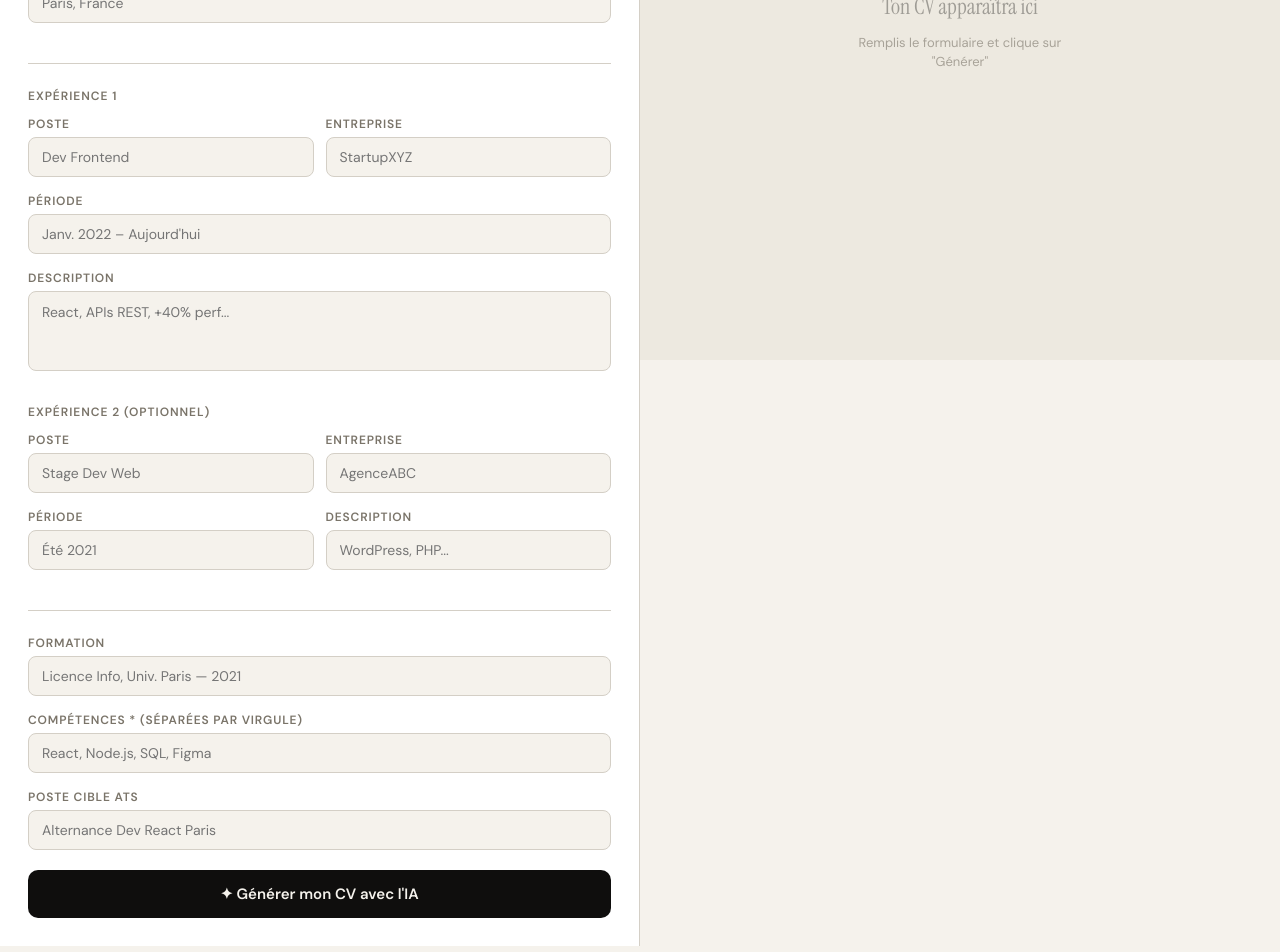
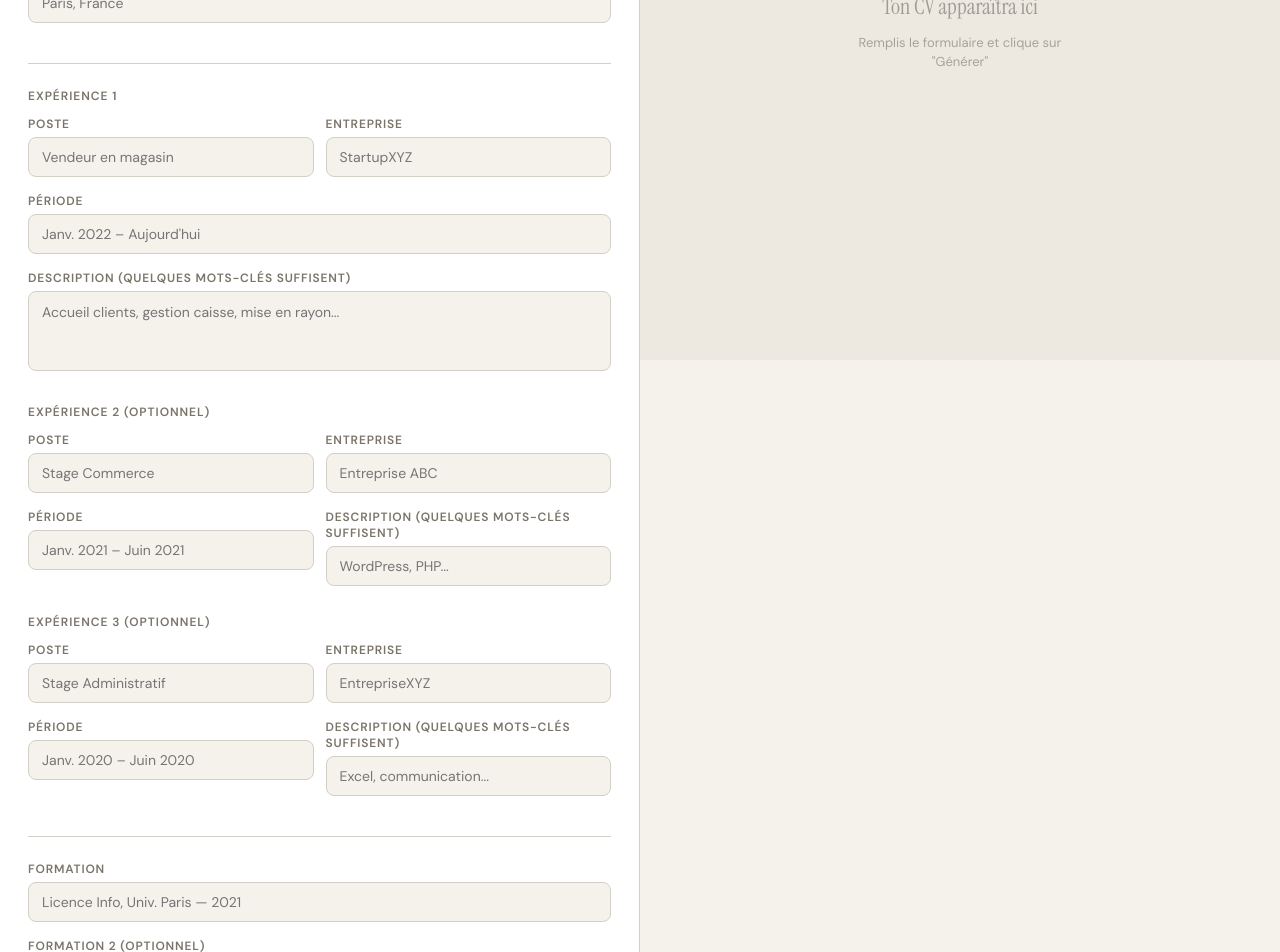
Before and after one commit to EnzoHUBERTHUARD/monolympe, a Next.js app: page / in a window 1280 px wide. Shown: the part 440-1392 px from the top of the page. Built offline with nearby package versions, Linux system fonts and the light colour scheme.

Commit message:
Améliorations formulaire

```diff
--- a/app/components/CVGenerator.jsx
+++ b/app/components/CVGenerator.jsx
@@ -84,8 +84,8 @@ const css = `
     firstName: "", lastName: "", title: "",
     email: "", phone: "", location: "",
     exp1Title: "", exp1Company: "", exp1Dates: "", exp1Desc: "",
-    exp2Title: "", exp2Company: "", exp2Dates: "", exp2Desc: "",
-    education: "", skills: "", targetJob: "",
+    exp2Title: "", exp2Company: "", exp2Dates: "", exp2Desc: "", exp3Title: "", exp3Company: "", exp3Dates: "", exp3Desc: "",
+    education: "", education2: "", education3: "", skills: "", targetJob: "",
   });
 
   const [cvData, setCvData] = useState(null);
@@ -108,9 +108,9 @@ const css = `
 Données: Nom: ${form.firstName} ${form.lastName}, Poste: ${form.title}, Email: ${form.email}, Tél: ${form.phone}, Ville: ${form.location}
 Exp 1: ${form.exp1Title} chez ${form.exp1Company} (${form.exp1Dates}) — ${form.exp1Desc}
 Exp 2: ${form.exp2Title ? `${form.exp2Title} chez ${form.exp2Company} (${form.exp2Dates}) — ${form.exp2Desc}` : "aucune"}
-Formation: ${form.education}, Compétences: ${form.skills}, Poste cible: ${form.targetJob || form.title}
-Réponds UNIQUEMENT en JSON valide sans backticks:
-{"summary":"accroche 2-3 phrases avec mots-clés ATS","experiences":[{"title":"","company":"","dates":"","description":"bullet points séparés par \\n• "}],"skills":["skill1","skill2"],"education":"formation formatée"}`;
+Formation: ${form.education}${form.education2 ? `, ${form.education2}` : ""}${form.education3 ? `, ${form.education3}` : ""}, Compétences: ${form.skills}, Poste cible: ${form.targetJob || form.title}
+Réponds UNIQUEMENT en JSON valide sans backticks. Sois CONCIS : max 2 phrases pour le profil, max 3 bullet points courts par expérience, max 8 compétences:
+{"summary":"accroche 2-3 phrases avec mots-clés ATS","experiences":[{"title":"","company":"","dates":"","Description (quelques mots-clés suffisent)":"bullet points séparés par \\n• "}],"skills":["skill1","skill2"],"education":"formation formatée"}`;
 
     try {
      const res = await fetch("/api/generate", {
@@ -213,7 +213,7 @@ setCvData(JSON.parse(clean));
               <div className="form-group"><label>Prénom *</label><input placeholder="Marie" value={form.firstName} onChange={set("firstName")} /></div>
               <div className="form-group"><label>Nom *</label><input placeholder="Dupont" value={form.lastName} onChange={set("lastName")} /></div>
             </div>
-            <div className="form-group"><label>Poste visé *</label><input placeholder="Développeur Full-Stack" value={form.title} onChange={set("title")} /></div>
+            <div className="form-group"><label>Poste visé *</label><input placeholder="Vendeur, Comptable, Assistant RH..." value={form.title} onChange={set("title")} /></div>
             <div className="form-row">
               <div className="form-group"><label>Email</label><input type="email" placeholder="marie@email.com" value={form.email} onChange={set("email")} /></div>
               <div className="form-group"><label>Téléphone</label><input placeholder="06 00 00 00 00" value={form.phone} onChange={set("phone")} /></div>
@@ -223,26 +223,36 @@ setCvData(JSON.parse(clean));
             <div className="divider" />
             <div style={{fontSize:12,fontWeight:700,textTransform:"uppercase",letterSpacing:"0.08em",color:"var(--muted)",marginBottom:12}}>Expérience 1</div>
             <div className="form-row">
-              <div className="form-group"><label>Poste</label><input placeholder="Dev Frontend" value={form.exp1Title} onChange={set("exp1Title")} /></div>
+              <div className="form-group"><label>Poste</label><input placeholder="Vendeur en magasin" value={form.exp1Title} onChange={set("exp1Title")} /></div>
               <div className="form-group"><label>Entreprise</label><input placeholder="StartupXYZ" value={form.exp1Company} onChange={set("exp1Company")} /></div>
             </div>
             <div className="form-group"><label>Période</label><input placeholder="Janv. 2022 – Aujourd'hui" value={form.exp1Dates} onChange={set("exp1Dates")} /></div>
-            <div className="form-group"><label>Description</label><textarea placeholder="React, APIs REST, +40% perf..." value={form.exp1Desc} onChange={set("exp1Desc")} /></div>
+            <div className="form-group"><label>Description (quelques mots-clés suffisent)</label><textarea placeholder="Accueil clients, gestion caisse, mise en rayon..." value={form.exp1Desc} onChange={set("exp1Desc")} /></div>
 
             <div style={{fontSize:12,fontWeight:700,textTransform:"uppercase",letterSpacing:"0.08em",color:"var(--muted)",margin:"12px 0 12px"}}>Expérience 2 (optionnel)</div>
             <div className="form-row">
-              <div className="form-group"><label>Poste</label><input placeholder="Stage Dev Web" value={form.exp2Title} onChange={set("exp2Title")} /></div>
-              <div className="form-group"><label>Entreprise</label><input placeholder="AgenceABC" value={form.exp2Company} onChange={set("exp2Company")} /></div>
+              <div className="form-group"><label>Poste</label><input placeholder="Stage Commerce" value={form.exp2Title} onChange={set("exp2Title")} /></div>
+              <div className="form-group"><label>Entreprise</label><input placeholder="Entreprise ABC" value={form.exp2Company} onChange={set("exp2Company")} /></div>
             </div>
             <div className="form-row">
-              <div className="form-group"><label>Période</label><input placeholder="Été 2021" value={form.exp2Dates} onChange={set("exp2Dates")} /></div>
-              <div className="form-group"><label>Description</label><input placeholder="WordPress, PHP..." value={form.exp2Desc} onChange={set("exp2Desc")} /></div>
-            </div>
+              <div className="form-group"><label>Période</label><input placeholder="Janv. 2021 – Juin 2021" value={form.exp2Dates} onChange={set("exp2Dates")} /></div>
+              <div className="form-group"><label>Description (quelques mots-clés suffisent)</label><input placeholder="WordPress, PHP..." value={form.exp2Desc} onChange={set("exp2Desc")} /></div>
+            </div><div style={{fontSize:12,fontWeight:700,textTransform:"uppercase",letterSpacing:"0.08em",color:"var(--muted)",margin:"12px 0 12px"}}>Expérience 3 (optionnel)</div>
+<div className="form-row">
+  <div className="form-group"><label>Poste</label><input placeholder="Stage Administratif" value={form.exp3Title} onChange={set("exp3Title")} /></div>
+  <div className="form-group"><label>Entreprise</label><input placeholder="EntrepriseXYZ" value={form.exp3Company} onChange={set("exp3Company")} /></div>
+</div>
+<div className="form-row">
+  <div className="form-group"><label>Période</label><input placeholder="Janv. 2020 – Juin 2020" value={form.exp3Dates} onChange={set("exp3Dates")} /></div>
+  <div className="form-group"><label>Description (quelques mots-clés suffisent)</label><input placeholder="Excel, communication..." value={form.exp3Desc} onChange={set("exp3Desc")} /></div>
+</div>
 
             <div className="divider" />
             <div className="form-group"><label>Formation</label><input placeholder="Licence Info, Univ. Paris — 2021" value={form.education} onChange={set("education")} /></div>
-            <div className="form-group"><label>Compétences * (séparées par virgule)</label><input placeholder="React, Node.js, SQL, Figma" value={form.skills} onChange={set("skills")} /></div>
-            <div className="form-group"><label>Poste cible ATS</label><input placeholder="Alternance Dev React Paris" value={form.targetJob} onChange={set("targetJob")} /></div>
+            <div className="form-group"><label>Formation 2 (optionnel)</label><input placeholder="BTS Commerce — 2019" value={form.education2} onChange={set("education2")} /></div>
+<div className="form-group"><label>Formation 3 (optionnel)</label><input placeholder="Baccalauréat — 2017" value={form.education3} onChange={set("education3")} /></div>
+            <div className="form-group"><label>Tes compétences (ex: Excel, PowerPoint, permis B)</label><input placeholder="Excel, Word, PowerPoint, permis B..." value={form.skills} onChange={set("skills")} /></div>
+            <div className="form-group"><label>Poste que tu recherches</label><input placeholder="Alternance Commerce Paris" value={form.targetJob} onChange={set("targetJob")} /></div>
 
             <button className="btn-generate" onClick={handleGenerate} disabled={isGenerating}>
               {isGenerating ? <><div className="spinner" /> Génération en cours...</> : "✦ Générer mon CV avec l'IA"}
@@ -293,7 +303,11 @@ setCvData(JSON.parse(clean));
                             <div key={i} className="cv-exp-item">
                               <div className="cv-exp-header"><span className="cv-job-title">{exp.title}</span><span className="cv-job-date">{exp.dates}</span></div>
                               <div className="cv-company">{exp.company}</div>
-                              <div className="cv-exp-desc">• {exp.description}</div>
+                              <div className="cv-exp-desc">
+  {exp.description.split('•').filter(Boolean).map((point, i) => (
+    <div key={i} style={{marginBottom: '4px'}}>• {point.trim()}</div>
+  ))}
+</div>
                             </div>
                           ))}
                         </div>
```
